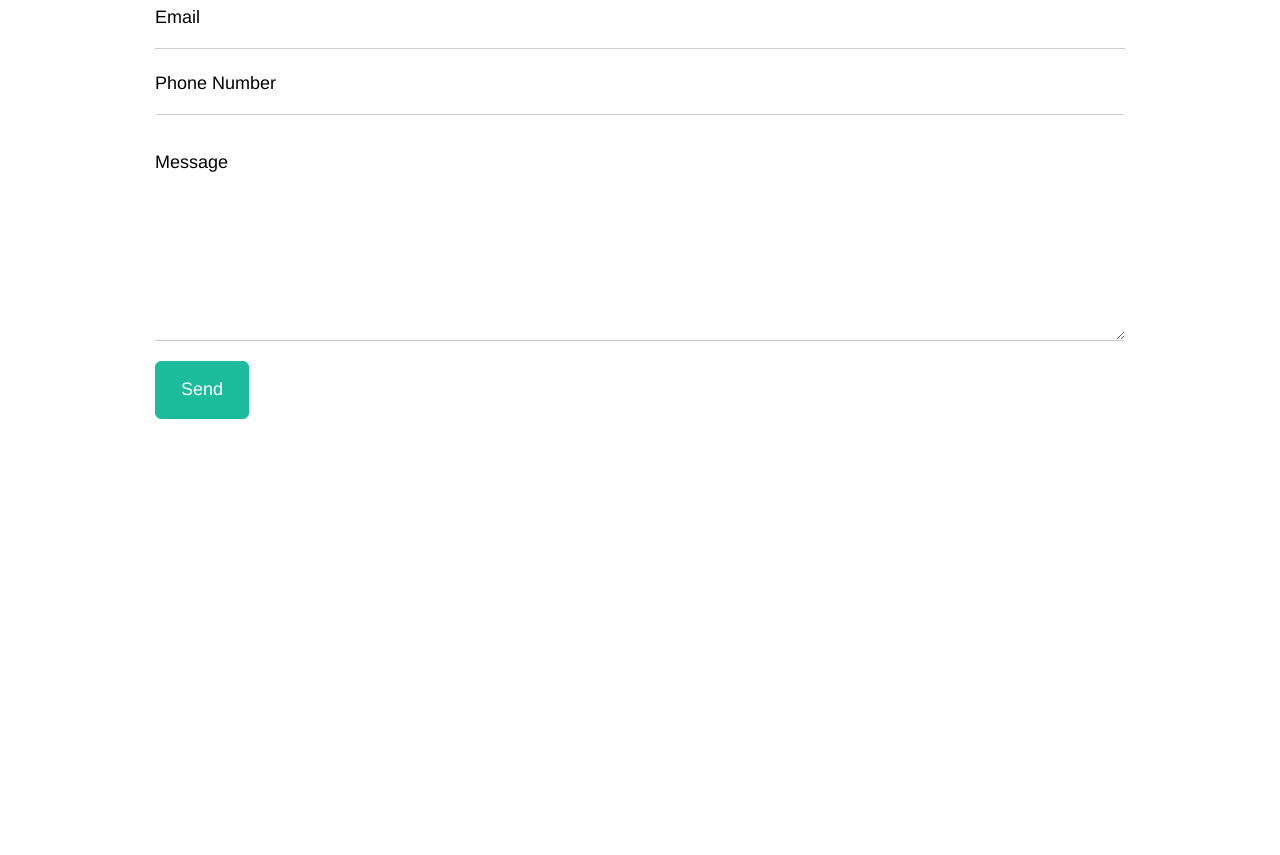
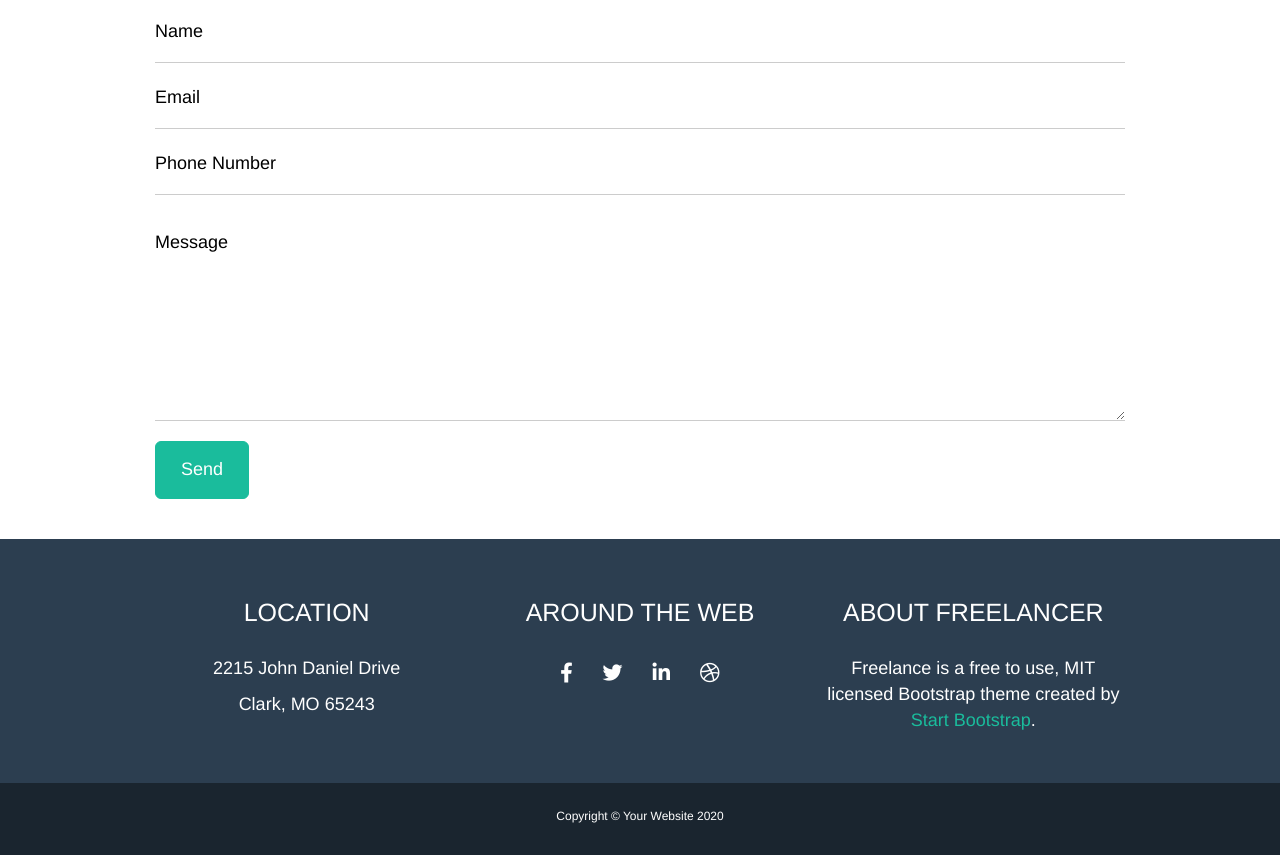
Before and after one commit to Jo-Mel/html-css-bootstrap-freelancer, a plain HTML site: page index.html in a window 1280 px wide. Shown: the part 2125-2980 px from the top of the page. Before the commit the page ends 2544 px from the top, so only its background shows below. Drawn offline with nearby package versions, Linux system fonts and the light colour scheme.

Commit message:
Add section and footer

```diff
--- a/css/style.css
+++ b/css/style.css
@@ -86,6 +86,33 @@ header span {
     margin-top: 45px;
 }
 
+.jm_portfolio-img {
+  position: relative;
+}
+
+.jm_portfolio-overlay {
+  display: none;
+}
+
+.jm_portfolio-img:hover .jm_portfolio-overlay {
+  display: block;
+  position: absolute;
+  width: 100%;
+  height: 100%;
+  background-color: rgba(26, 187, 156, 0.7);
+  border-radius: 6px;
+}
+
+.jm_portfolio-overlay span {
+  position: absolute;
+  top: 50%;
+  left: 50%;
+  transform: translate(-50%,-50%);
+  font-size: 70px;
+  color: white;
+}
+
+
 .about {
     background-color: #1abc9c;
     color: white;
@@ -131,6 +158,7 @@ header span {
 
 .contact {
     background-color: white;
+    margin-bottom: 40px;
 }
 
 .top-contact {
@@ -204,28 +232,48 @@ header span {
     bottom: 12px;
 }
 
-.jm_portfolio-img {
-  position: relative;
+
+.find-us {
+    background-color: #2c3e50;
+    color: white;
+    text-align: center;
+    padding-bottom: 40px;
 }
 
-.jm_portfolio-overlay {
-  display: none;
+.col-md-4 {
+    margin-top: 40px;
 }
 
-.jm_portfolio-img:hover .jm_portfolio-overlay {
-  display: block;
-  position: absolute;
-  width: 100%;
-  height: 100%;
-  background-color: rgba(26, 187, 156, 0.7);
-  border-radius: 6px;
+.find-us h2 {
+    margin-bottom: 30px;
+    font-size: 25px;
 }
 
-.jm_portfolio-overlay span {
-  position: absolute;
-  top: 50%;
-  left: 50%;
-  transform: translate(-50%,-50%);
-  font-size: 70px;
-  color: white;
+.find-us p {
+    font-size: 18px;
 }
+
+.find-us a i {
+    color: white;
+    text-align: center;
+    font-size: 20px;
+    /* border: 2px solid white;
+    padding: 10px 12px;
+    border-radius: 100%; */
+}
+
+.bootstrap-link {
+    color: #1abc9c;
+}
+
+footer {
+    background-color: #1a252f;
+    text-align: center;
+    padding-top: 25px;
+    padding-bottom: 20px;
+}
+
+footer p {
+    color: white;
+    font-size: 12px;
+}
--- a/index.html
+++ b/index.html
@@ -6,6 +6,7 @@
         <title>Freelancer Bootstrap</title>
         <link rel="stylesheet" href="https://maxcdn.bootstrapcdn.com/bootstrap/3.3.7/css/bootstrap.min.css" integrity="sha384-BVYiiSIFeK1dGmJRAkycuHAHRg32OmUcww7on3RYdg4Va+PmSTsz/K68vbdEjh4u" crossorigin="anonymous">
         <link rel="stylesheet" href="css/style.css">
+        <link rel="stylesheet" href="https://use.fontawesome.com/releases/v5.13.0/css/all.css">
     </head>
     <body>
         <nav class="container-fluid">
@@ -154,7 +155,48 @@
             </div>
         </div>
 
-        <!-- Sezione Footer -->
+        <!-- Sezione Find us-->
+
+        <div class="find-us container-fluid">
+            <div class="container">
+                <div class="row">
+                    <div class="col-md-4 col-sm-6">
+                        <h2 class="text-uppercase">location</h2>
+                        <p>2215 John Daniel Drive</p>
+                        <p> Clark, MO 65243</p>
+                    </div>
+                    <div class="col-md-4 col-sm-6">
+                        <h2 class="text-uppercase">around the web</h2>
+                        <a class="btn btn-social" href="#">
+                            <i class="fab fa-facebook-f"></i>
+                        </a>
+                        <a class="btn btn-social" href="#">
+                            <i class="fab fa-twitter"></i>
+                        </a>
+                        <a class="btn btn-social" href="#">
+                            <i class="fab fa-linkedin-in"></i>
+                        </a>
+                        <a class="btn btn-social" href="#">
+                            <i class="fab fa-dribbble"></i>
+                        </a>
+                    </div>
+                    <div class="col-md-4 col-sm-6">
+                        <h2 class="text-uppercase">about freelancer</h2>
+                        <p>Freelance is a free to use, MIT licensed Bootstrap theme created by
+                            <a class="bootstrap-link" href="http://startbootstrap.com">Start Bootstrap</a>.
+                        </p>
+                    </div>
+                </div>
+
+            </div>
+        </div>
+
+        <!-- Footer -->
+        <footer class="container-fluid">
+            <div class="container">
+                <p>Copyright © Your Website 2020</p>
+            </div>
+        </footer>
 
 
 
```
